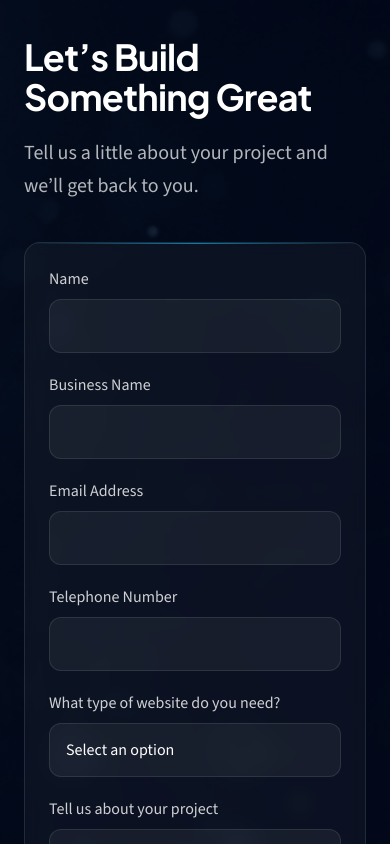
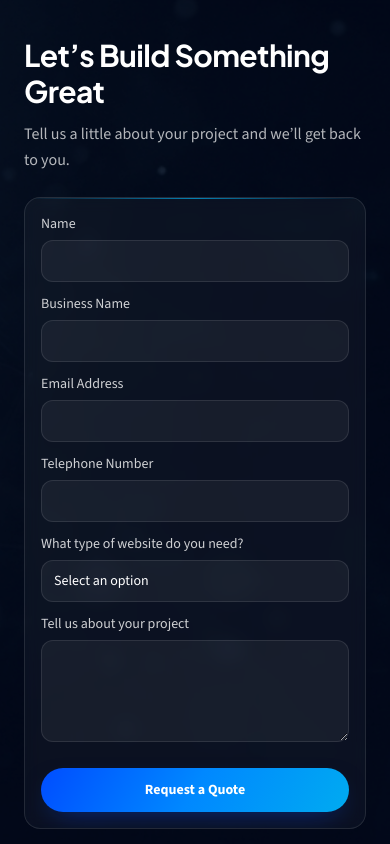
Before and after one commit to Naseef-Nusky/Nexxo-Digital-LandingPage, a React (Vite) app: page / in a window 390 px wide. Shown: the part 8520-9364 px from the top of the page. Built offline with nearby package versions, Linux system fonts and the light colour scheme.

Commit message:
minor chnages

```diff
--- a/src/App.jsx
+++ b/src/App.jsx
@@ -281,12 +281,12 @@ export default function App() {
           className="absolute inset-0 h-full w-full object-cover"
         />
         <div className="absolute inset-0 bg-navy/70" />
-        <div className="container-site relative grid gap-10 lg:grid-cols-[0.9fr_1.2fr] lg:items-center lg:gap-16">
+        <div className="container-site relative grid gap-6 lg:grid-cols-[0.9fr_1.2fr] lg:items-center lg:gap-16">
           <div>
-            <h2 className="font-display text-4xl font-bold tracking-tight md:text-5xl lg:text-6xl">
+            <h2 className="font-display text-3xl font-bold tracking-tight sm:text-4xl md:text-5xl lg:text-6xl">
               Let’s Build Something Great
             </h2>
-            <p className="mt-5 text-xl leading-relaxed text-white/70 md:text-2xl">
+            <p className="mt-3 text-base leading-relaxed text-white/70 sm:mt-5 sm:text-xl md:text-2xl">
               Tell us a little about your project and we’ll get back to you.
             </p>
             <div className="mt-8 hidden h-px w-24 bg-gradient-to-r from-cyan to-blue lg:block" />
--- a/src/components/QuoteForm.jsx
+++ b/src/components/QuoteForm.jsx
@@ -2,7 +2,7 @@ import { useState } from 'react'
 import { websiteTypes } from '../data/content'
 
 const fieldClass =
-  'mt-2 w-full rounded-xl border border-white/10 bg-white/5 px-4 py-3.5 text-base text-white outline-none transition placeholder:text-white/35 focus:border-cyan/50 focus:bg-white/10'
+  'mt-1.5 w-full rounded-xl border border-white/10 bg-white/5 px-3 py-2.5 text-sm text-white outline-none transition placeholder:text-white/35 focus:border-cyan/50 focus:bg-white/10 sm:mt-2 sm:px-4 sm:py-3.5 sm:text-base'
 
 export default function QuoteForm() {
   const [submitted, setSubmitted] = useState(false)
@@ -14,7 +14,7 @@ export default function QuoteForm() {
 
   if (submitted) {
     return (
-      <div className="rounded-2xl border border-cyan/30 bg-white/5 p-8 text-center backdrop-blur-sm md:p-10">
+      <div className="rounded-2xl border border-cyan/30 bg-white/5 p-5 text-center backdrop-blur-sm sm:p-8 md:p-10">
         <div className="mx-auto flex h-14 w-14 items-center justify-center rounded-full bg-brand">
           <svg viewBox="0 0 24 24" className="h-7 w-7 text-white" fill="none" aria-hidden="true">
             <path
@@ -42,30 +42,30 @@ export default function QuoteForm() {
   return (
     <form
       onSubmit={handleSubmit}
-      className="relative overflow-hidden rounded-2xl border border-white/10 bg-white/[0.04] p-6 backdrop-blur-sm md:p-9"
+      className="relative overflow-hidden rounded-2xl border border-white/10 bg-white/[0.04] p-4 backdrop-blur-sm sm:p-6 md:p-9"
     >
       <div className="absolute inset-x-0 top-0 h-px bg-gradient-to-r from-transparent via-cyan/70 to-transparent" />
 
-      <div className="grid gap-5 md:grid-cols-2">
-        <label className="block text-base font-medium text-white/80">
+      <div className="grid gap-3 sm:gap-5 md:grid-cols-2">
+        <label className="block text-sm font-medium text-white/80 sm:text-base">
           Name
           <input required name="name" className={fieldClass} />
         </label>
-        <label className="block text-base font-medium text-white/80">
+        <label className="block text-sm font-medium text-white/80 sm:text-base">
           Business Name
           <input name="business" className={fieldClass} />
         </label>
-        <label className="block text-base font-medium text-white/80">
+        <label className="block text-sm font-medium text-white/80 sm:text-base">
           Email Address
           <input required type="email" name="email" className={fieldClass} />
         </label>
-        <label className="block text-base font-medium text-white/80">
+        <label className="block text-sm font-medium text-white/80 sm:text-base">
           Telephone Number
           <input name="phone" className={fieldClass} />
         </label>
       </div>
 
-      <label className="mt-5 block text-base font-medium text-white/80">
+      <label className="mt-3 block text-sm font-medium text-white/80 sm:mt-5 sm:text-base">
         What type of website do you need?
         <select
           name="type"
@@ -84,19 +84,19 @@ export default function QuoteForm() {
         </select>
       </label>
 
-      <label className="mt-5 block text-base font-medium text-white/80">
+      <label className="mt-3 block text-sm font-medium text-white/80 sm:mt-5 sm:text-base">
         Tell us about your project
         <textarea
           required
           name="project"
-          rows={5}
+          rows={4}
           className={`${fieldClass} resize-y`}
         />
       </label>
 
       <button
         type="submit"
-        className="btn-brand mt-7 inline-flex w-full items-center justify-center rounded-full px-7 py-4 text-base font-bold md:w-auto"
+        className="btn-brand mt-5 inline-flex w-full items-center justify-center rounded-full px-6 py-3 text-sm font-bold sm:mt-7 sm:px-7 sm:py-4 sm:text-base md:w-auto"
       >
         Request a Quote
       </button>
```
